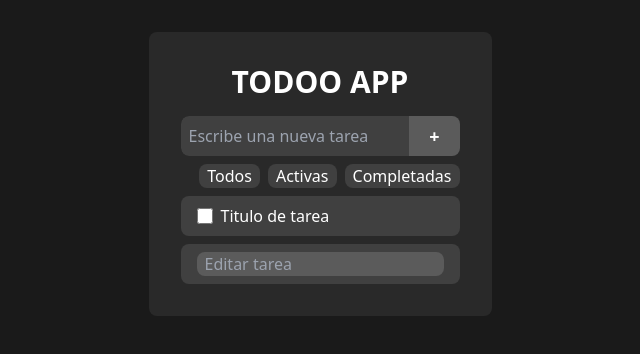
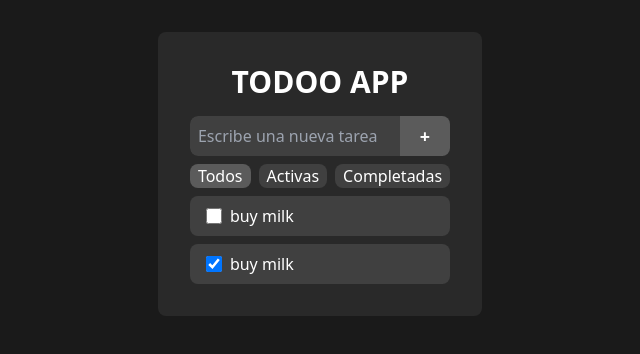
Before and after one commit to Vazz2004/appNotasAngular, an Angular app: page /todoo in a window 1280 px wide. Shown: the top 354 px of the page, without its empty margins (320-960 px from the left). Built offline with nearby package versions, Linux system fonts and the light colour scheme.

Commit message:
🔨 Se crea logica para simular una crud en las tareas

```diff
--- a/src/app/components/todoo/todoo.component.html
+++ b/src/app/components/todoo/todoo.component.html
@@ -1,29 +1,31 @@
 <section class="todoolist-wrapper">
-  <h1 class="title" >TODOO APP</h1>
+  <h1 class="title">TODOO APP</h1>
   <div class="new-todo">
-    <input type="text" placeholder="Escribe una nueva tarea">
-    <button>+</button>
+    <input type="text" placeholder="Escribe una nueva tarea" (keydown.enter)="addTodo" [formControl]="newTodo">
+    <button (click)="addTodo()">+</button>
   </div>
 
   <div class="filters">
-    <button>Todos</button>
-    <button>Activas</button>
-    <button>Completadas</button>
+    <button (click)="changeFilter('all')" [class.active]="filter() === 'all'">Todos</button>
+    <button (click)="changeFilter('active')" [class.active]="filter() === 'active'">Activas</button>
+    <button (click)=" changeFilter('completed')" [class.active]="filter() === 'completed'">Completadas</button>
   </div>
 
+  <ul class="todo-list">
+    @for(todo of todosListFiltered(); track todo.id){
 
-  <ul class="todo-list">
-    <!--YA EDITADO-->
+    @if (todo.editing){
+    <li class="todo-editing">
+      <input type="text"(keydown.enter)="saveTitleTodo(todo.id , $event)" placeholder="Editar tarea" [value]="todo.title">
+    </li>
+    } @else{
     <li class="todo">
-      <input type="checkbox">
-      <label>Titulo de tarea</label>
-      <button>Editar</button>
-      <button>Eliminar</button>
+      <input type="checkbox" [checked]="todo.completed" (click)="toggleTodo(todo.id)">
+      <label> {{todo.title}} </label>
+      @if(!todo.completed){<button (click)="updateTodoEditingModel(todo.id)">Editar</button>}
+      <button (click)="removeTodo(todo.id)" class="text-red-500">Eliminar</button>
     </li>
-    <!--EDITADO-->
-    <li class="todo-editing" >
-      <input type="text" placeholder="Editar tarea" >
-    </li>
-
+    }
+    }
   </ul>
 </section>
--- a/src/app/components/todoo/todoo.component.ts
+++ b/src/app/components/todoo/todoo.component.ts
@@ -1,12 +1,103 @@
-import { Component } from '@angular/core';
-
+import { Component, computed, signal } from '@angular/core';
+import { FilterType, TodoModel } from '../../models/todo';
+import { FormControl, ReactiveFormsModule, Validators } from '@angular/forms'
+import { Title } from '@angular/platform-browser';
 @Component({
   selector: 'app-todoo',
   standalone: true,
-  imports: [],
+  imports: [ReactiveFormsModule],
   templateUrl: './todoo.component.html',
   styleUrl: './todoo.component.css'
 })
 export class TodooComponent {
+  todolist = signal<TodoModel[]>([
+    {
+      id: 1,
+      title: 'buy milk',
+      completed: false,
+      editing: false
+    },
+    {
+      id: 2,
+      title: 'buy milk',
+      completed: true,
+      editing: false
+    }
+  ])
+
+
+  filter = signal<FilterType>('all')
+
+  todosListFiltered = computed(()=> {
+    const filter = this.filter()
+    const todos = this.todolist()
+
+
+    switch(filter){
+      case 'active':
+        return todos.filter((todo)=> !todo.completed)
+
+      case 'completed':
+        return todos.filter((todo)=> todo.completed)
+
+      default:
+        return todos
+    }
+  })
+
+  newTodo = new FormControl('', {
+    nonNullable: true,
+    validators: [Validators.required, Validators.minLength(3)]
+  })
+
+  changeFilter(filterString: FilterType) {
+    this.filter.set(filterString)
+  }
+
+  addTodo() {
+    const newTodoTitle = this.newTodo.value.trim();
+    if (this.newTodo.valid && newTodoTitle !== '') {
+      this.todolist.update((prev_todos) => [
+        ...prev_todos,
+        { id: Date.now(), title: newTodoTitle, completed: false, editing: false }
+      ]);
+
+      this.newTodo.reset()
+    } else {
+      this.newTodo.reset()
+    }
+  }
+
+  toggleTodo(todoId: number) {
+    this.todolist.update((prev_todos) =>
+      prev_todos.map(todo => {
+        return todo.id === todoId
+          ? { ...todo, completed: !todo.completed }
+          : todo
+      })
+    );
+  }
+
+
+  removeTodo(todoId: number) {
+    this.todolist.update((prev_todos) => prev_todos.filter((todo) => todo.id !== todoId))
+  }
+
+  updateTodoEditingModel(todoId: number) {
+    return this.todolist.update((prev_todos) =>
+      prev_todos.map((todo) => {
+        return todo.id === todoId ?
+          { ...todo, editing: true } :
+          { ...todo, editing: false }
+      })
+    )
+  }
+
+  saveTitleTodo(todoId: number, event: Event) {
+    const title = (event.target as HTMLInputElement).value
+    return this.todolist.update((prev_todos) => prev_todos.map((todo) => {
+      return todo.id === todoId ? { ...todo, title: title, editing: false } : todo
+    }))
+  }
 
 }
```
